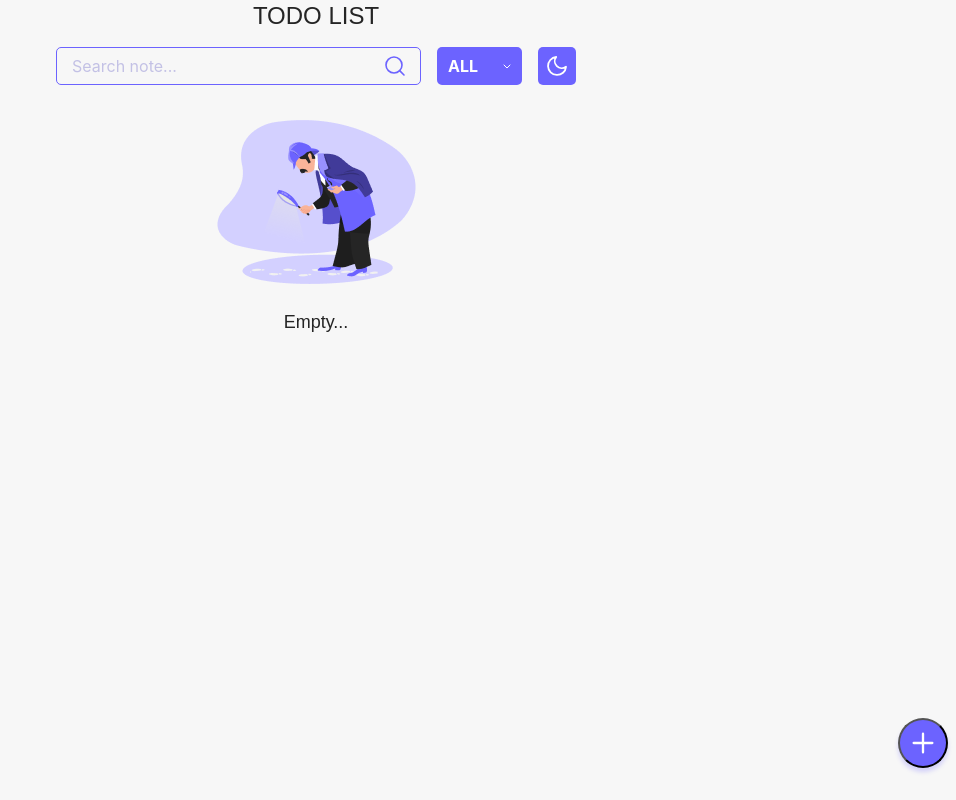
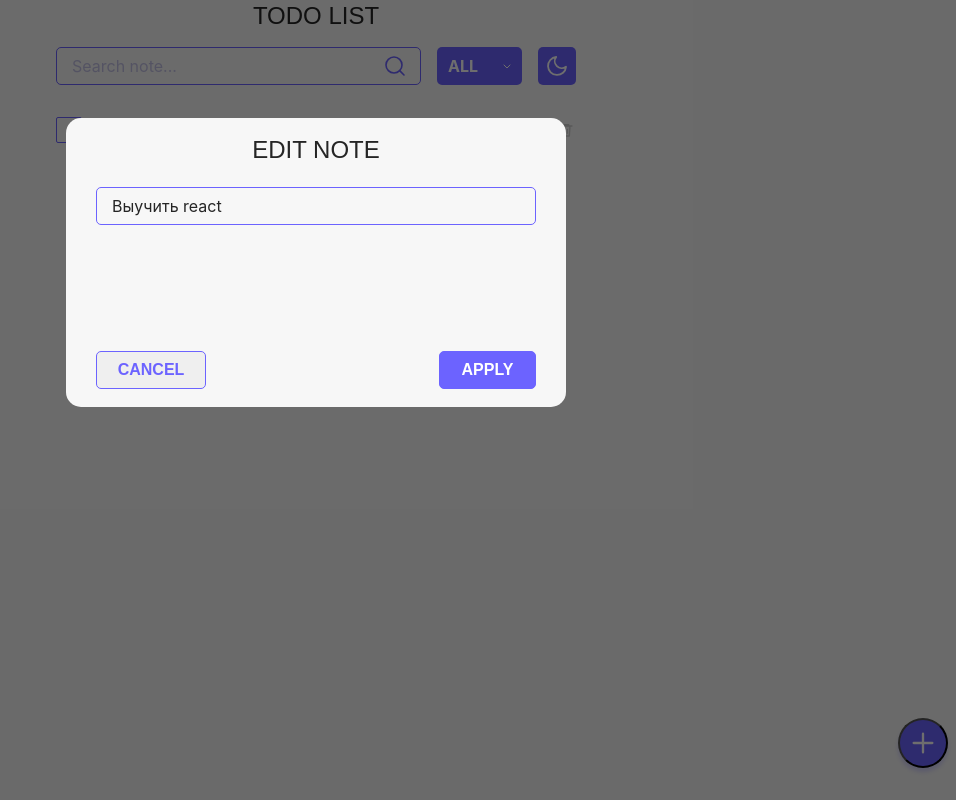
Before and after one commit to svetlana012/ReactToDo, a React (Vite) app: page / in a window 1280 px wide. Both pictures are taken after a click on the button 862 px from the left and 130 px from the top of the page. Shown: the whole page, without its empty margins (324-1280 px from the left). Built offline with nearby package versions, Linux system fonts and the light colour scheme.

Commit message:
исправления 1

```diff
--- a/src/App.jsx
+++ b/src/App.jsx
@@ -1,53 +1,72 @@
 import { useState } from "react";
 
-import "./styles/style.css"
-import "./styles/global.css"
+import "./styles/style.css";
+import "./styles/global.css";
 
-import Search from './ui/components/Search';
-import ButtonFilter from './ui/button/ButtonFilter';
-import ButtonTheme from './ui/button/ButtonTheme';
+import Search from "./ui/components/Search";
+import ButtonFilter from "./ui/button/ButtonFilter";
+import ButtonTheme from "./ui/button/ButtonTheme";
 import NoteItem from "./ui/components/NoteItem";
 import ButtonAdd from "./ui/button/ButtonAdd";
 import Modal from "./ui/components/Modal";
 import Empty from "./ui/components/Empty";
+import EditModal from "./ui/components/EditModal";
 
 const App = () => {
-
   const [search, setSearch] = useState("");
   const [filter, setFilter] = useState("ALL");
   const [isModalOpen, setIsModalOpen] = useState(false);
+  const [isEditModalOpen, setIsEditModalOpen] = useState(false);
+  const [editingNoteId, setEditingNoteId] = useState(null);
 
   const [notes, setNotes] = useState([
     {
       title: "Выучить react",
       id: Date.now(),
-      isDone: false
-    }
-  ])
+      isDone: false,
+    },
+  ]);
 
   const deleteNote = (taskId) => {
-    setNotes(notes.filter((note) => {
-      return note.id !== taskId
-    }))
-  }
+    setNotes((prev) => {
+      return prev.filter((note) => note.id !== taskId);
+    });
+  };
+
 
   const addNote = (title) => {
-
-    setNotes([...notes, {
+    setNotes((prev) => [
+      ...prev,
+      {
         id: Date.now(),
         title: title,
         isDone: false,
-    }])
+      },
+    ]);
+  };
+
+  const toggleNote = (id) => {
+    setNotes((prev) =>
+      prev.map((note) => {
+        if (note.id === id) {
+          return { ...note, isDone: !note.isDone };
+        }
+        return note;
+      }),
+    );
+  };
+
+  const updateNote = (id, newTitle) => {
+    setNotes((prev) =>
+      prev.map((note) => {
+        if (note.id === id) {
+          return { ...note, title: newTitle };
         }
 
-  const toggleNote = (id) => {
-    setNotes(notes.map((note) => {
-      if (note.id === id) {
-        return { ...note, isDone: !note.isDone }
-      }
-      return note
-    }));
-  }
+        return note;
+      }),
+    );
+  };
 
   const openModal = () => {
     setIsModalOpen(true);
@@ -57,65 +76,90 @@ const App = () => {
     setIsModalOpen(false);
   };
 
-  return (
-    <main>
-      <div className="page">
-        <h1 className="todo__title">TODO LIST</h1>
-        <div className="toolbar todo__toolbar">
-          <Search
-            onSearch={setSearch} />
-          <ButtonFilter
-            onFilterChange={setFilter} />
-          <ButtonTheme />
-        </div>
-        <ul className="notes todo__notes">
-          {notes
-            .filter((note) => (
+  const filterToDos = notes
+    .filter((note) =>
       note.title.toLowerCase().includes(search.toLowerCase())
-            ))
+    )
     .sort((a, b) => {
       if (filter === "ALL") {
         return 0;
       }
+
       if (filter === "INCOMPLETE") {
         if (a.isDone && !b.isDone) {
-                  return 1
+          return 1;
         }
         if (!a.isDone && b.isDone) {
-                  return -1
+          return -1;
         }
         return 0;
       }
+
       if (filter === "COMPLETE") {
         if (a.isDone && !b.isDone) {
-                  return -1
+          return -1;
         }
         if (!a.isDone && b.isDone) {
-                  return 1
+          return 1;
         }
         return 0;
       }
-            })
-            .map((note) => (
+      return 0;
+    });
+
+  const renderToDos = () => {
+    return filterToDos.map((note) => (
       <NoteItem
         key={note.id}
         id={note.id}
         title={note.title}
         isDone={note.isDone}
         onToggle={toggleNote}
-                onDelete={deleteNote} />
-            ))}
+        onDelete={deleteNote}
+        onEdit={openEditModal}
+      />
+    ));
+  };
+
+  const openEditModal = (id) => {
+    setEditingNoteId(id);
+    setIsEditModalOpen(true);
+  };
+
+  const closeEditModal = () => {
+    setIsEditModalOpen(false);
+    setEditingNoteId(null);
+  };
+
+  const editingNote = notes.find(
+    (note) => note.id === editingNoteId
+  );
+
+  return (
+    <main>
+      <div className="page">
+        <h1 className="todo__title">TODO LIST</h1>
+        <div className="toolbar todo__toolbar">
+          <Search onSearch={setSearch} />
+          <ButtonFilter onFilterChange={setFilter} />
+          <ButtonTheme />
+        </div>
+        <ul className="notes todo__notes">{renderToDos()}
         </ul>
-        <ButtonAdd
-          onAddNote={openModal} />
-        {isModalOpen && (
-          <Modal
-            onAdd={addNote}
-            onClose={closeModal} />)}
+        <ButtonAdd onAddNote={openModal} />
+        {isModalOpen && <Modal onAdd={addNote} onClose={closeModal} />}
         <Empty />
+        {isEditModalOpen && editingNote && (
+          <EditModal
+            id={editingNote.id}
+            title={editingNote.title}
+            onEdit={updateNote}
+            onClose={closeEditModal}
+          />
+        )}
       </div>
     </main>
-  )
-}
+  );
+};
 
-export default App
+export default App;
--- /dev/null
+++ b/src/ui/components/EditModal.jsx
@@ -0,0 +1,56 @@
+import { useState } from "react";
+
+const EditModal = (props) => {
+  const [value, setValue] = useState(props.title);
+
+  const handleChange = (event) => {
+    setValue(event.target.value);
+  };
+
+  const handleApply = () => {
+    const newTitle = value.trim();
+
+    if (!newTitle) {
+      return;
+    }
+
+    props.onEdit(props.id, newTitle);
+    props.onClose();
+  };
+
+  return (
+    <div className="modal" id="edit-note">
+      <div className="modal__dialog">
+        <h2 className="modal__title">EDIT NOTE</h2>
+
+        <input
+          className="modal__input"
+          type="text"
+          placeholder="Edit your note..."
+          value={value}
+          onChange={handleChange}
+        />
+
+        <div className="modal__actions">
+          <button
+            className="btn btn--outline"
+            type="button"
+            onClick={props.onClose}
+          >
+            CANCEL
+          </button>
+
+          <button
+            className="btn btn--primary"
+            type="button"
+            onClick={handleApply}
+          >
+            APPLY
+          </button>
+        </div>
+      </div>
+    </div>
+  );
+};
+
+export default EditModal;
--- a/src/ui/components/NoteItem.jsx
+++ b/src/ui/components/NoteItem.jsx
@@ -24,8 +24,8 @@ const NoteItem = (props) => {
             className="icon-btn"
             type="button"
             aria-label="Edit"
-            onClick={() => props.onDelete(props.id)}>
-
+            onClick={() => props.onEdit(props.id)}
+          >
             <svg
               width="16"
               height="16"
@@ -64,7 +64,7 @@ const NoteItem = (props) => {
           </button>
         </div>
       </div>
-    </li>
+    </li >
   )
 }
 
```
Lines whose indentation alone changed are shown as unchanged.
